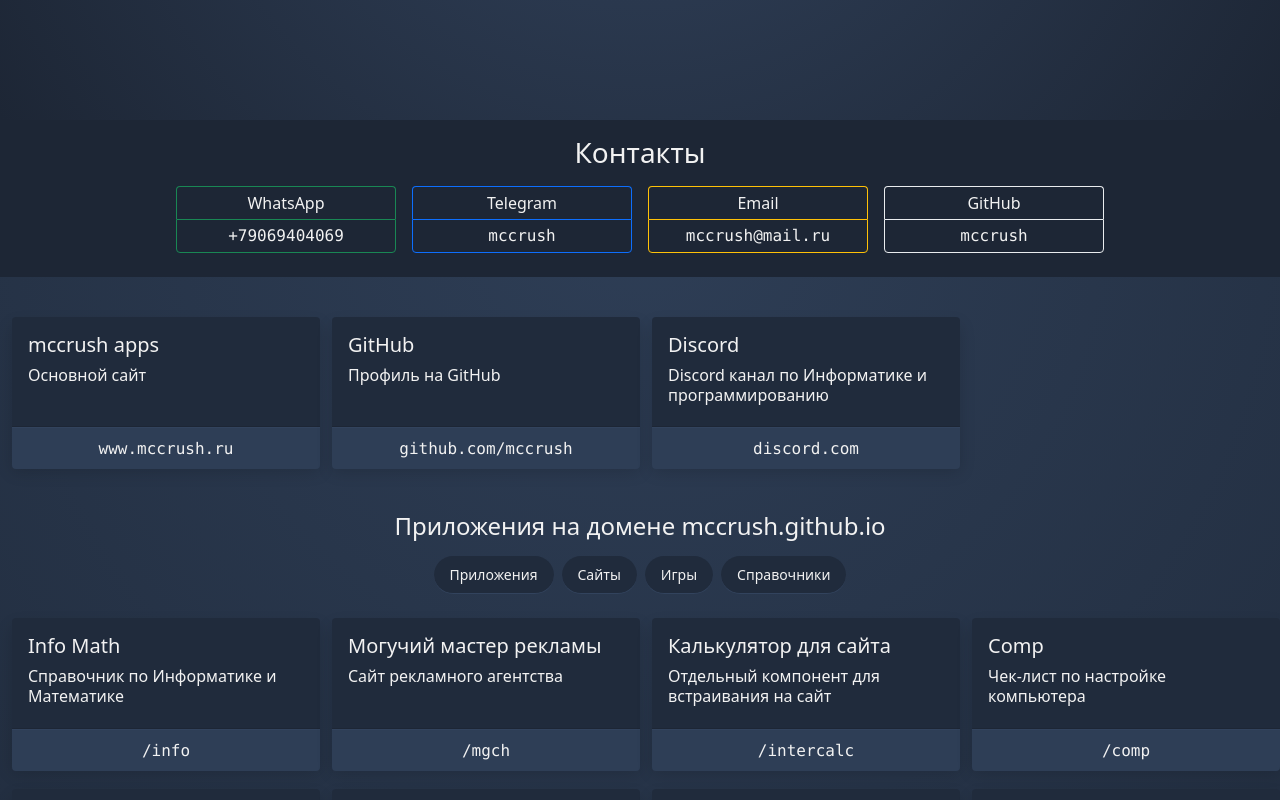
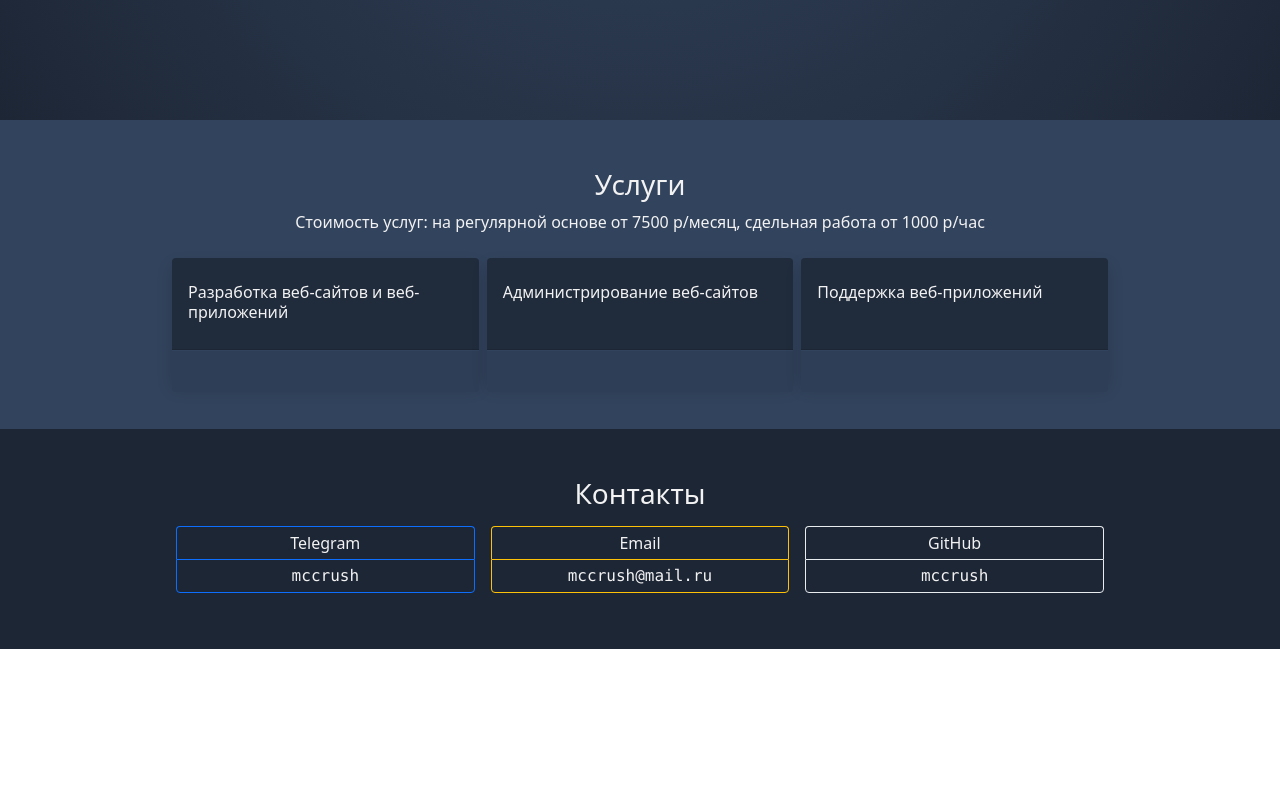
Before and after one commit to mccrush/mccrush.github.io, a Vue app: page / in a window 1280 px wide. Shown: the part 680-1480 px from the top of the page. After the commit the page ends 1329 px from the top, so only its background shows below. Built offline with nearby package versions, Linux system fonts and the light colour scheme.

Commit message:
Add Servises block

```diff
--- a/src/App.vue
+++ b/src/App.vue
@@ -1,8 +1,9 @@
 <template>
   <div class="container-fluid p-0">
     <F1 />
+    <F3 />
     <F5 />
-    <div class="row m-0 p-0 pt-3">
+    <!-- <div class="row m-0 p-0 pt-3">
       <Card v-for="app in sites" :key="app.alias" :app="app" />
     </div>
     <h4 class="text-center mt-5">Приложения на домене mccrush.github.io</h4>
@@ -25,44 +26,44 @@
     </div>
     <div class="row m-0 p-0">
       <Card v-for="app in filterApps" :key="app.alias" :app="app" />
-    </div>
+    </div> -->
   </div>
 </template>
 
 <script>
 import 'bootstrap/dist/css/bootstrap.min.css'
-import { sites } from './data/sites'
-import { apps } from './data/apps'
-import { types } from './data/types'
+// import { sites } from './data/sites'
+// import { apps } from './data/apps'
+// import { types } from './data/types'
 import F1 from './layouts/F1.vue'
+import F3 from './layouts/F3.vue'
 import F5 from './layouts/F5.vue'
-import Card from './components/Card.vue'
-import FilterItem from './components/FilterItem.vue'
+// import Card from './components/Card.vue'
+// import FilterItem from './components/FilterItem.vue'
 
 export default {
   components: {
     F1,
-    F5,
-    Card,
-    FilterItem
-  },
-  data() {
-    return {
-      sites: sites(),
-      apps: apps(),
-      types: types(),
-      filterType: ''
-    }
-  },
-  computed: {
-    filterApps() {
-      if (this.filterType) {
-        return this.apps.filter(item => item.type === this.filterType)
-      } else {
-        return this.apps
-      }
-    }
+    F3,
+    F5
   }
+  // data() {
+  //   return {
+  //     sites: sites(),
+  //     apps: apps(),
+  //     types: types(),
+  //     filterType: ''
+  //   }
+  // },
+  // computed: {
+  //   filterApps() {
+  //     if (this.filterType) {
+  //       return this.apps.filter(item => item.type === this.filterType)
+  //     } else {
+  //       return this.apps
+  //     }
+  //   }
+  // }
 }
 </script>
 
--- a/src/components/Card.vue
+++ b/src/components/Card.vue
@@ -1,10 +1,6 @@
 <template>
-  <div class="col-12 col-sm-6 col-md-4 col-lg-3 mt-4 pe-sm-0">
-    <a
-      class="my-card d-block rounded shadow h-100"
-      :href="app.link"
-      target="_blank"
-    >
+  <div class="col-12 col-sm-6 col-lg-4 text-start mt-4 ps-1 pe-1">
+    <div class="my-card d-block rounded shadow h-100">
       <div class="my-card-body rounded-top h-75 p-3">
         <h5 class="color-c">{{ app.title }}</h5>
         <p class="card-text color-c lh-sm">
@@ -12,9 +8,12 @@
         </p>
       </div>
       <div class="my-card-footer rounded-bottom text-center p-2">
-        <span class="color-c font-monospace">{{ app.alias }}</span>
+        <span v-if="app.alias" class="color-c font-monospace">{{
+          app.alias
+        }}</span>
+        <span v-else class="color-c font-monospace">&nbsp;</span>
       </div>
-    </a>
+    </div>
   </div>
 </template>
 
--- a/src/components/F1/Navbar.vue
+++ b/src/components/F1/Navbar.vue
@@ -28,13 +28,7 @@
       >
         <ul class="navbar-nav">
           <!-- <li class="nav-item">
-            <a class="nav-link active" href="#services">Услуги</a>
-          </li> -->
-          <li class="nav-item">
             <a class="nav-link active" href="#apps">Приложения</a>
-          </li>
-          <!-- <li class="nav-item">
-            <a class="nav-link" href="#projects">Проекты</a>
           </li> -->
           <li class="nav-item">
             <a class="nav-link active" href="#services">Услуги</a>
--- /dev/null
+++ b/src/data/services.js
@@ -0,0 +1,23 @@
+export const services = [
+  {
+    title: '',
+    description: 'Разработка веб-сайтов и веб-приложений',
+    alias: '',
+    link: '#',
+    type: ''
+  },
+  {
+    title: '',
+    description: 'Администри­рование веб-сайтов',
+    alias: '',
+    link: '#',
+    type: ''
+  },
+  {
+    title: '',
+    description: 'Поддержка веб-приложений',
+    alias: '',
+    link: '#',
+    type: ''
+  }
+]
--- /dev/null
+++ b/src/layouts/F3.vue
@@ -0,0 +1,38 @@
+<template>
+  <div class="f3">
+    <div class="container-960 row text-center m-0 m-auto ps-2 pt-5 pe-2 pb-5">
+      <h3 id="services">Услуги</h3>
+      <p class="m-0">
+        Стоимость услуг: на регуляр­ной основе от 7500 р/месяц, сдельная работа
+        от 1000 р/час
+      </p>
+      <div class="col-12 m-0 p-0">
+        <div class="row m-0 p-0">
+          <Card v-for="app in services" :key="app.alias" :app="app" />
+        </div>
+      </div>
+    </div>
+  </div>
+</template>
+
+<script>
+import { services } from '../data/services'
+import Card from '../components/Card.vue'
+
+export default {
+  components: {
+    Card
+  },
+  data() {
+    return {
+      services
+    }
+  }
+}
+</script>
+
+<style scoped>
+.f3 {
+  background: #32435d;
+}
+</style>
--- a/src/layouts/F5.vue
+++ b/src/layouts/F5.vue
@@ -1,8 +1,8 @@
 <template>
   <div class="f5">
-    <div class="container-960 row text-center m-0 m-auto ps-2 pt-3 pe-2 pb-3">
+    <div class="container-960 row text-center m-0 m-auto ps-2 pt-5 pe-2 pb-5">
       <h3 id="contacts">Контакты</h3>
-      <div class="col-12 col-sm-6 col-md-3 p-2">
+      <!-- <div class="col-12 col-sm-6 col-md-3 p-2">
         <div class="rounded-top my-border-success border-bottom-0 p-1">
           WhatsApp
         </div>
@@ -15,9 +15,9 @@
             >+79069404069</a
           >
         </div>
-      </div>
+      </div> -->
 
-      <div class="col-12 col-sm-6 col-md-3 p-2">
+      <div class="col-12 col-sm-4 col-md-4 p-2">
         <div class="rounded-top my-border-blue border-bottom-0 p-1">
           Telegram
         </div>
@@ -32,7 +32,7 @@
         </div>
       </div>
 
-      <div class="col-12 col-sm-6 col-md-3 p-2">
+      <div class="col-12 col-sm-4 col-md-4 p-2">
         <div class="rounded-top my-border-yellow border-bottom-0 p-1">
           Email
         </div>
@@ -47,7 +47,7 @@
         </div>
       </div>
 
-      <div class="col-12 col-sm-6 col-md-3 p-2">
+      <div class="col-12 col-sm-4 col-md-4 p-2">
         <div class="rounded-top my-border-gray border-bottom-0 p-1">GitHub</div>
         <div class="rounded-bottom my-border-gray font-monospace p-1">
           <a
```
Also changed, not shown: src/layouts/F2.vue (added, +64 -0 lines).
